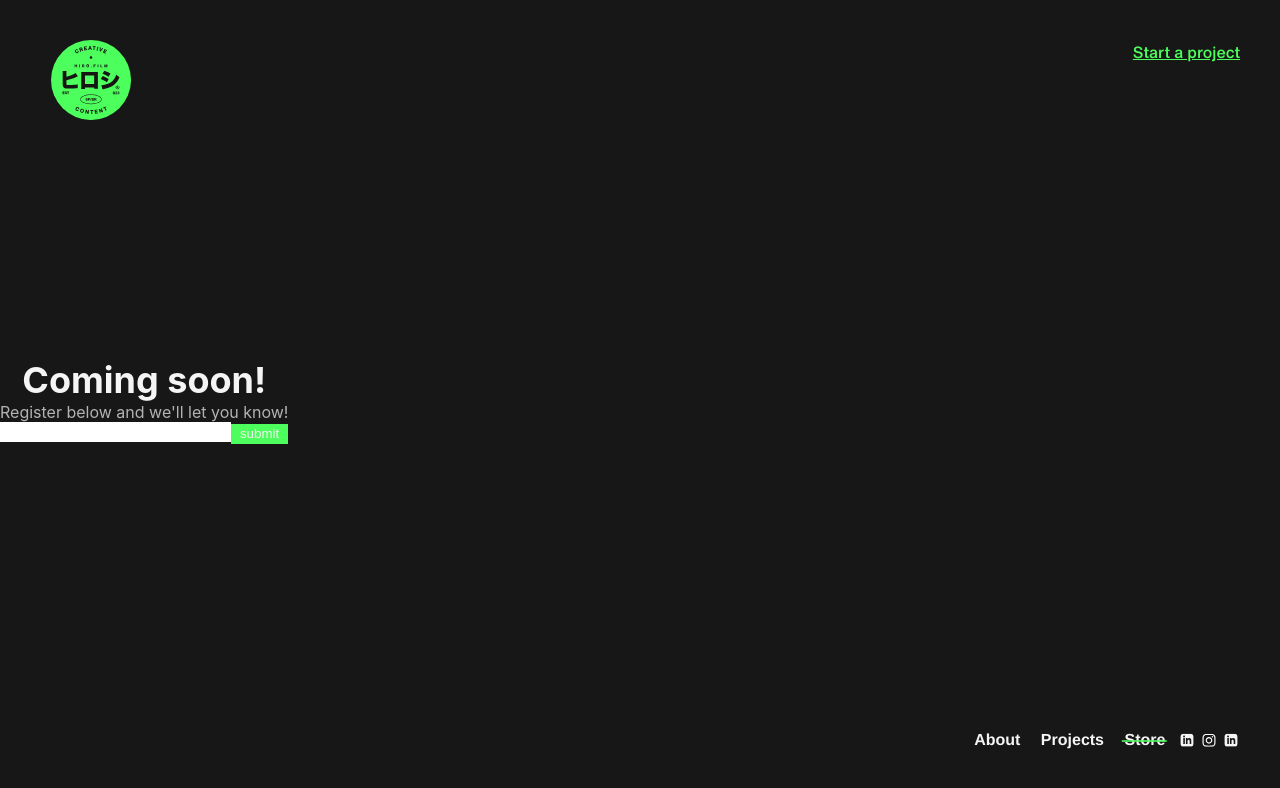
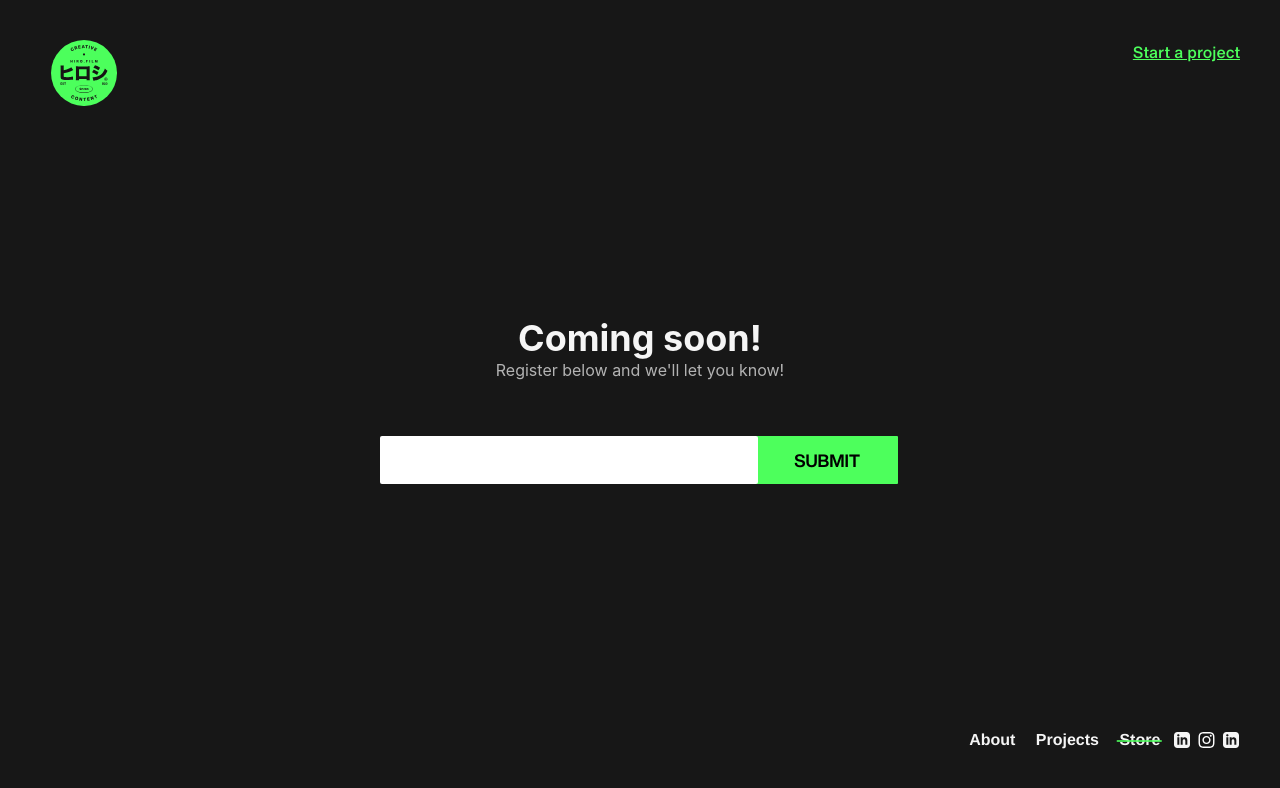
Before and after one commit to luigiloiola/hiroshiBrand, a React (Create React App) app: page /Store in a window 1280 px wide. Shown: the top 788 px of the page. Built offline with nearby package versions, Linux system fonts and the light colour scheme.

Commit message:
final update cards (i think)

```diff
--- a/src/App.css
+++ b/src/App.css
@@ -32,6 +32,34 @@
   color: whitesmoke;
 }
 
+input[type="search"]::-webkit-search-decoration,
+input[type="search"]::-webkit-search-cancel-button,
+input[type="search"]::-webkit-search-results-button,
+input[type="search"]::-webkit-search-results-decoration {
+  -webkit-appearance:none;
+}
+
+input:focus{
+  outline: none;
+}
+input{
+  transition: 0.5s;
+  color: black;
+  font-family: helvetica-regular;
+  font-size: 1em;
+  text-align: center;
+}
+
+img{
+  pointer-events: none;
+}
+
+button {
+  font-family: helvetica-bold;
+}
+
+
+
 .upper-navbar{
   position: fixed;
   top:5vh;
@@ -58,7 +86,7 @@
 }
 h1{
   font-weight: bolder;
-  font-size: 4.5vh;
+  font-size: max(4.5vh, 2em);
 }
 
 .header{
@@ -123,7 +151,8 @@ opacity: 1;
 }
 
 .logo-corner{
-  height: 10vh;
+  height: calc(5vh + 2vw);
+  width:calc(5vh + 2vw);
   position: fixed;
   left: 4vw;
   top: 5vh;
@@ -231,14 +260,22 @@ opacity: 1;
 }
 
 .video-card{
-  width: 41vh;
-  height: 60vh;
+  width: max(49vh, 17em);
+  height: max(60vh, 20em);
   background-color: whitesmoke;
+  transition: 0.2s;
+}
+
+.video-card:hover{
+}
+
+
+.center-container-store{
 }
 
 #recent-projects{
   position: absolute;
-  font-size: 11vh;
+  font-size: max(11vh, 3em);
   font-family: helvetica-regular;
   font-weight: 100;
   opacity: 0.3;
@@ -247,23 +284,28 @@ opacity: 1;
 .container-cards{
   display: flex;
   position:absolute;
-  top: 16%;
-  left: 2.5%;
+  top: 14%;
+
 }
 
 .container-cards li{
   margin:0.5vw;
 }
 
+.subtitle{
+  font-family: helvetica-display-extra-bold;
+  font-size:max(1.4vh, 0.4em);
+}
+
 .logo-thumbnail{
   border-radius: 50%;
   background-color: var(--green);
-  height: 3vw;
-  width: 3vw;
+  height: 5vh;
+  width: 5vh;
   position: absolute;
-  top:53%;
-  left: 17%;
-  z-index: 3;
+  top:0;
+  transform: translateY(-50%);
+  left: 12%;
 
 }
 
@@ -278,7 +320,7 @@ opacity: 1;
 
 
 .title-section div{
-  font-size: 3vh;
+  font-size: max(3.5vh, 1em);
   text-align: start;
   color:var(--black);
   line-height: 100%;
--- a/src/elements/Cards.jsx
+++ b/src/elements/Cards.jsx
@@ -1,27 +1,56 @@
-import React from 'react'
+import React, { useEffect, useRef, useState } from 'react'
 import png from './004.png'
+import {motion, useAnimate, useMotionValue, useTransform} from 'framer-motion'
 
 function Cards(props) {
+
+  const [hovering,setHovering] = useState(false);
+
+  const [scope1, animate1] = useAnimate()
+  const [scope2, animate2] = useAnimate()
+  const [scope3, animate3] = useAnimate()
+  const [scope4, animate4] = useAnimate()
+
+  const transition = {duration:0.1, ease:'easeInOut'}
+
+
+  useEffect(()=>{
+    if(hovering) {
+      animate1(scope1.current, {y:'15%'} ,{duration:0.3, ease:'easeInOut'},transition)
+      animate2(scope2.current, {height:'83%'},{duration:0.3, ease:'easeInOut'})
+      animate3(scope3.current, {y:'-10vh', height:'max(67.5vh, 25em)', scaleX:1.00},transition)
+      //animate4(scope4.current, {y:'-5.2vh'},transition)
+    } else{
+      animate1(scope1.current, {y:0},{duration:0.3, ease:'easeInOut'})
+      animate2(scope2.current, {height:'88%'},{duration:0.3, ease:'easeInOut'})
+      animate3(scope3.current, {y:0, height:'max(60vh, 23em)',scaleX:1.0},transition)
+      //animate4(scope4.current, {y:'-50%'},transition)
+    }
+
+  })
+
+
+
   return (
-    <li className='video-card'>
-        <div className='thumbnail' style={{overflow:'hidden', height:'68%'}}>
-          <div className='logo-thumbnail'></div>
-          <div style={{width:'94%', margin:'3% auto 0 auto',display:'flex',justifyContent:'center', height:'85%', overflow:'hidden', position:'relative'}}>
+    <motion.li className='video-card' ref={scope3} onMouseEnter={()=>{setHovering(true)}} onMouseLeave={()=>{setHovering(false)} }>
+        <div className='thumbnail' style={{height:'68%'}}>
+          <div ref={scope2} style={{width:'94%', margin:'3% auto 0 auto',display:'flex',justifyContent:'center', height:'88%', overflow:'hidden', position:'relative'}}>
             <img src={png} style={{}}></img>
           </div>
-          <div className='subtitle' style={{display:'grid', height:'12%', gridTemplateColumns:'6fr 1fr', alignItems:'center'}}>
-            <span style={{color:'black', fontSize:'1.2vh', fontFamily:'Helvetica', fontWeight:600, justifySelf:'end'}}>Lorem ipsum. sectetur non nesciunt amet hic quaera</span>
+          <div ref={scope1} className='subtitle' style={{display:'grid', height:'12%', gridTemplateColumns:'6fr 1fr', alignItems:'center', position:'relative', transform:'translateY(-3%)'}}>
+            <div className='logo-thumbnail'></div>
+            <span  className='subtitle' style={{color:'black', justifySelf:'end', marginRight:'4%'}}>Lorem ipsum. amet hic quaera</span>
             <span style={{color:'black'}}>LOGO</span>
           </div>
         </div>
-        <div className='card-title' >
+        <div className='card-title'>
           <div className='title-section' style={{display:'flex', flexDirection:'column', margin:'5%'}}>
             <div className='title-english'>{props.title}</div>
             <div className='title-japanise'>{props.japTitle}</div>
           </div>
             <span className='card-year'>©2022</span>
         </div>
-    </li>
+    </motion.li>
 
   )
 }
--- a/src/elements/NavBar.jsx
+++ b/src/elements/NavBar.jsx
@@ -24,8 +24,8 @@ export default function NavBar() {
       <>
           {!homePage?(
 
-            <a onClick={handleAdressHome}>
-          <img src={Asset13} className='logo-corner'></img>
+        <a className='logo-corner' onClick={handleAdressHome}>
+          <img src={Asset13}></img>
         </a>
           ):(<></>)}
         <div className='upper-navbar'><a style={{textDecoration:'underline'}} className='green' href='google.com'>Start a project</a></div>
@@ -37,13 +37,13 @@ export default function NavBar() {
               <div style={{backgroundColor:'rgba(77, 255, 92,0.8)', width:'110%', height:'2px', position:'absolute',top:'50%', transform:'translate(-5% ,0)'}}></div>
               <a onClick={() => navigate('/Store')}>Store</a></li>
             <li style={{margin:0, transform:'translateY(10%)'}} >
-              <a href='https://www.linkedin.com/in/gabrielsumiya/?originalSubdomain=br'><svg fill='currentColor'  xmlns="http://www.w3.org/2000/svg" width="22" height='0.8rem' viewBox="0 0 24 24"><path d="M19 0h-14c-2.761 0-5 2.239-5 5v14c0 2.761 2.239 5 5 5h14c2.762 0 5-2.239 5-5v-14c0-2.761-2.238-5-5-5zm-11 19h-3v-11h3v11zm-1.5-12.268c-.966 0-1.75-.79-1.75-1.764s.784-1.764 1.75-1.764 1.75.79 1.75 1.764-.783 1.764-1.75 1.764zm13.5 12.268h-3v-5.604c0-3.368-4-3.113-4 0v5.604h-3v-11h3v1.765c1.396-2.586 7-2.777 7 2.476v6.759z"/></svg></a>
+              <a href='https://www.linkedin.com/in/gabrielsumiya/?originalSubdomain=br'><svg fill='currentColor'  xmlns="http://www.w3.org/2000/svg" width="22" height='2vh' viewBox="0 0 24 24"><path d="M19 0h-14c-2.761 0-5 2.239-5 5v14c0 2.761 2.239 5 5 5h14c2.762 0 5-2.239 5-5v-14c0-2.761-2.238-5-5-5zm-11 19h-3v-11h3v11zm-1.5-12.268c-.966 0-1.75-.79-1.75-1.764s.784-1.764 1.75-1.764 1.75.79 1.75 1.764-.783 1.764-1.75 1.764zm13.5 12.268h-3v-5.604c0-3.368-4-3.113-4 0v5.604h-3v-11h3v1.765c1.396-2.586 7-2.777 7 2.476v6.759z"/></svg></a>
             </li>
             <li style={{margin:0, transform:'translateY(10%)'}}>
-              <a href='https://www.linkedin.com/in/gabrielsumiya/?originalSubdomain=br'><img style={{color:'white'}} src={instagramLogo}></img></a>
+              <a href='https://www.instagram.com/hirofilm.co/'><img style={{color:'white', height:'2vh'}} src={instagramLogo}></img></a>
             </li>
             <li style={{margin:0, transform:'translateY(10%)'}}>
-              <a href='https://www.linkedin.com/in/gabrielsumiya/?originalSubdomain=br'><svg fill='currentColor'  xmlns="http://www.w3.org/2000/svg" width="22" height='0.8rem' viewBox="0 0 24 24"><path d="M19 0h-14c-2.761 0-5 2.239-5 5v14c0 2.761 2.239 5 5 5h14c2.762 0 5-2.239 5-5v-14c0-2.761-2.238-5-5-5zm-11 19h-3v-11h3v11zm-1.5-12.268c-.966 0-1.75-.79-1.75-1.764s.784-1.764 1.75-1.764 1.75.79 1.75 1.764-.783 1.764-1.75 1.764zm13.5 12.268h-3v-5.604c0-3.368-4-3.113-4 0v5.604h-3v-11h3v1.765c1.396-2.586 7-2.777 7 2.476v6.759z"/></svg></a>
+              <a href='https://www.linkedin.com/in/gabrielsumiya/?originalSubdomain=br'><svg fill='currentColor'  xmlns="http://www.w3.org/2000/svg" width="22" height='2vh' viewBox="0 0 24 24"><path d="M19 0h-14c-2.761 0-5 2.239-5 5v14c0 2.761 2.239 5 5 5h14c2.762 0 5-2.239 5-5v-14c0-2.761-2.238-5-5-5zm-11 19h-3v-11h3v11zm-1.5-12.268c-.966 0-1.75-.79-1.75-1.764s.784-1.764 1.75-1.764 1.75.79 1.75 1.764-.783 1.764-1.75 1.764zm13.5 12.268h-3v-5.604c0-3.368-4-3.113-4 0v5.604h-3v-11h3v1.765c1.396-2.586 7-2.777 7 2.476v6.759z"/></svg></a>
             </li>
 
 
--- a/src/elements/Projects.jsx
+++ b/src/elements/Projects.jsx
@@ -1,4 +1,4 @@
-import React, { useEffect, useRef } from 'react'
+import React, { useEffect, useRef, useState } from 'react'
 import Cards from './Cards'
 import {motion} from 'framer-motion'
 
@@ -14,11 +14,14 @@ function Projects() {
 
   const constraintsRef = useRef(null);
 
+
+
+
   return (
       <div className='center-container-projects'>
         <div id='recent-projects'>Recent Projects</div>
-        <div className='hide-scrollbar' ref={constraintsRef} id='scroll' style={{width:'100vw', height:'100%', overflow:'scroll', position:'relative', marginLeft:'-5vw'}}>
-          <motion.ul className='container-cards green' drag='x' dragConstraints={constraintsRef} dragElastic={0.5}>
+        <div className='hide-scrollbar' ref={constraintsRef} id='scroll' style={{width:'100vw', height:'100%', overflow:'scroll', position:'relative', marginLeft:'-5vw',}}>
+            <motion.ul className='container-cards green' drag='x' style={{marginRight:'10vw', paddingLeft:'9vw', overflowY:'visible'}} dragConstraints={constraintsRef} dragElastic={0.5}  >
               <Cards video={video} title={title} japTitle={japTitle} thumbnail = {thumbnail}  />
               <Cards video={video} title={title} japTitle={japTitle} thumbnail = {thumbnail}  />
               <Cards video={video} title={title} japTitle={japTitle} thumbnail = {thumbnail}  />
@@ -26,6 +29,7 @@ function Projects() {
               <Cards video={video} title={title} japTitle={japTitle} thumbnail = {thumbnail}  />
             </motion.ul>
         </div>
+
       </div>
   )
 }
--- a/src/elements/Store.jsx
+++ b/src/elements/Store.jsx
@@ -8,14 +8,14 @@ export default function Store() {
     navigate('/')
   }
     return (
-    <div style={{display:'flex', justifyItems:'center', alignItems:'center', height:'100%', width:'100%'}}>
+    <div style={{display:'flex', justifyItems:'center', alignItems:'center', height:'100%', width:'100%', justifyContent:'center'}}>
 
       <div className='center-container-store'>
         <h1>Coming soon!</h1>
         <div style={{opacity:0.7}}>Register below and we'll let you know!</div>
-        <div style = {{display:'grid', gridTemplateColumns:'4fr 1fr'}}>
-            <input type='search'></input>
-            <span><button style={{backgroundColor:'rgb(77, 255, 92)', height:'100%', width:'100%'}}>submit</button></span>
+        <div style = {{display:'grid', gridTemplateColumns:'4fr 1.5fr', height:'6vh', marginTop:'7vh', width:'clamp(30vw, 65vh, 100vw)'}}>
+            <input type='search' style={{borderRadius:'2px', zIndex:1}}></input>
+            <span style={{fontSize:'max(2.2vh,0.7em)'}} ><button  style={{zIndex:2,backgroundColor:'rgb(77, 255, 92)',color:'black',transform:'translateX(-2px)' , height:'100%',width:'max(7em, 100%)', borderRadius:'1px', fontSize:'100%'}}>SUBMIT</button></span>
         </div>
       </div>
     </div>
```
Lines whose indentation alone changed are shown as unchanged.
